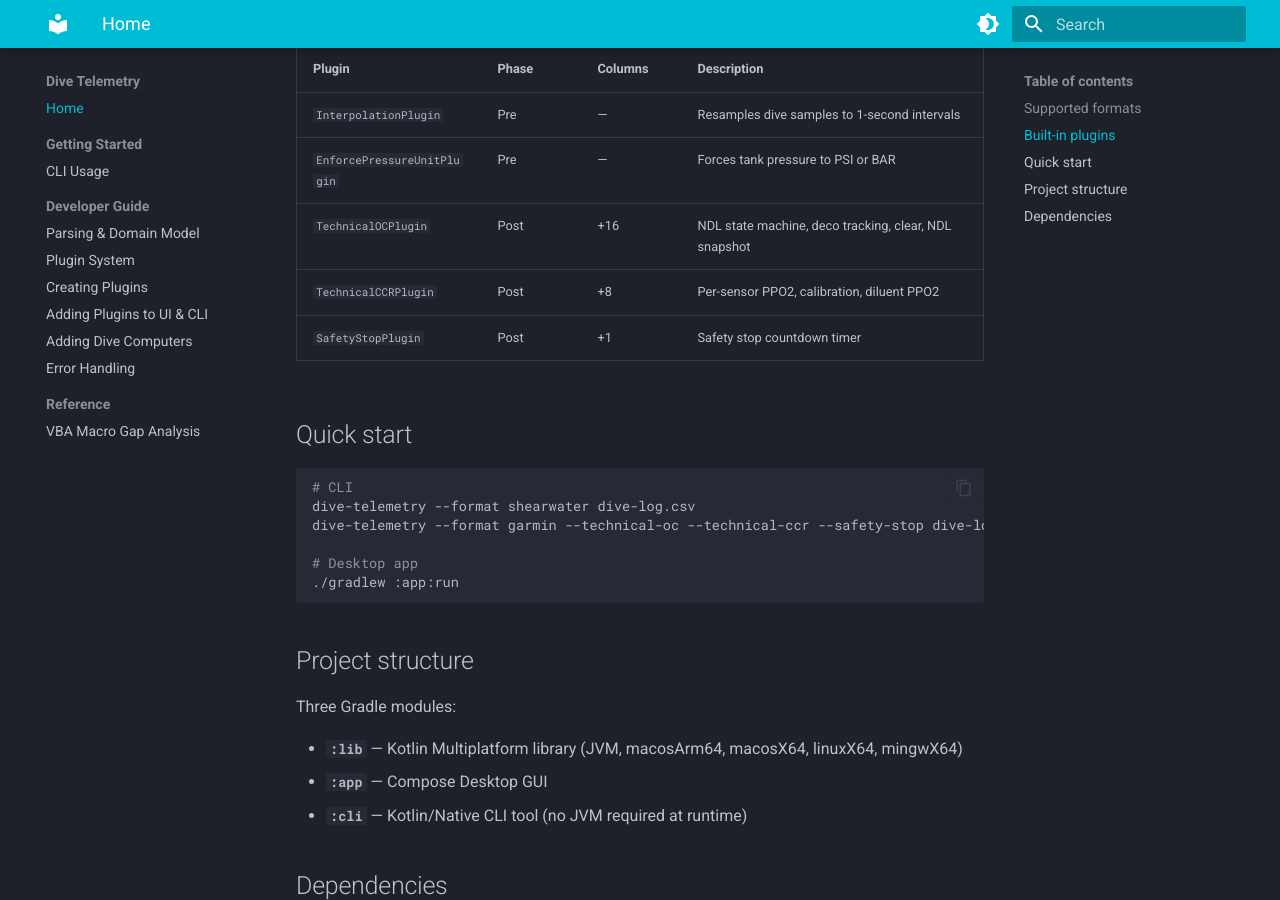
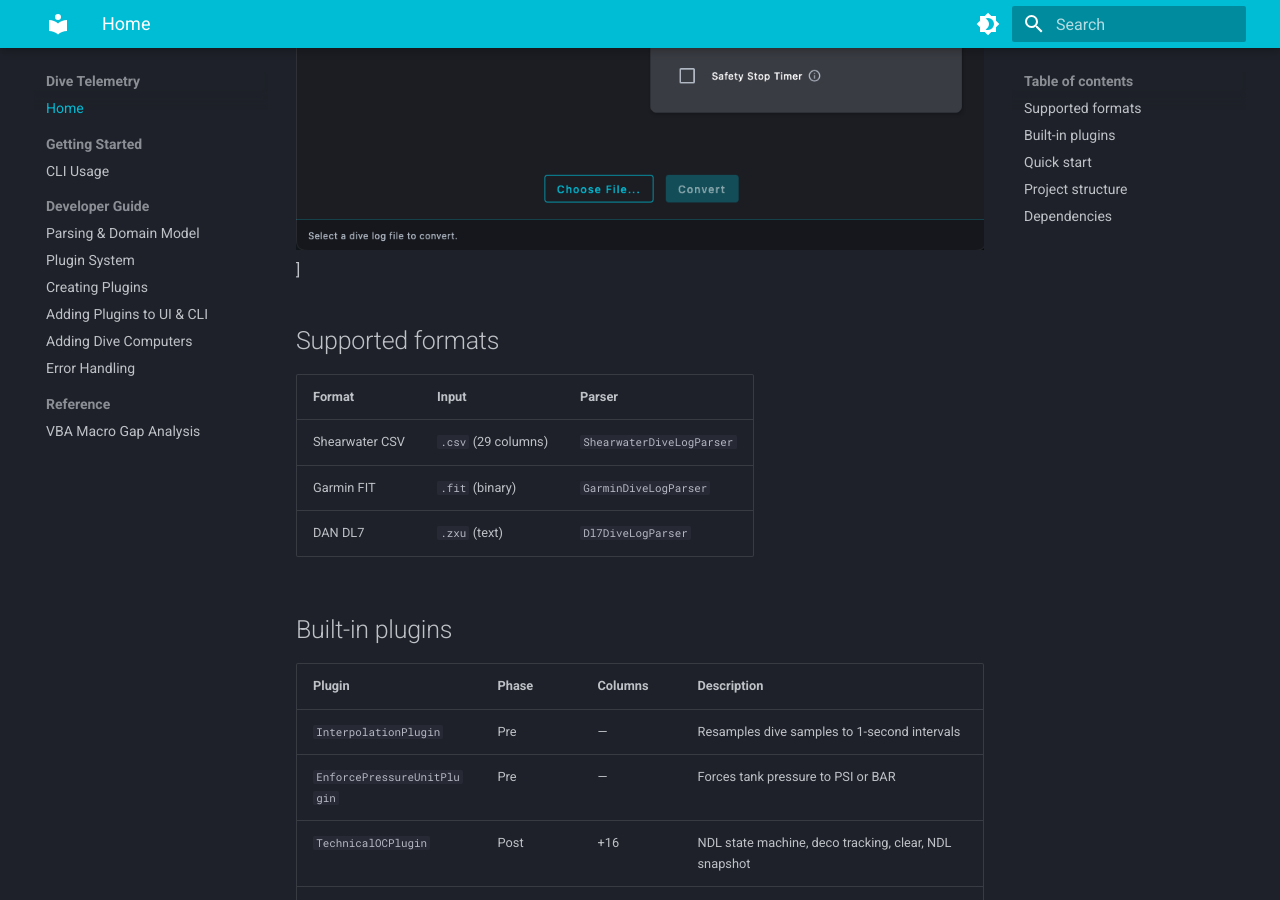
Before and after one commit to onema/dive-telemetry, an MkDocs documentation site: the page built from docs/index.md, in a window 1280 px wide and 900 px high, scrolled down 688 px. Built offline with MkDocs 1.6.1 and Material for MkDocs 9.7.7, drawn with Linux system fonts in a browser that asks for light colours.

Commit message:
More doc updates.

```diff
--- a/docs/index.md
+++ b/docs/index.md
@@ -10,6 +10,9 @@ Source → parse → [DiveLogPlugin chain] → convert (24 cols) → [OutputPlug
 
 The core converter produces **24 columns**. Output plugins add additional columns on demand —
 up to **49 columns** when all three built-in output plugins are enabled.
+
+
+![Dive Telemetry](img/dive-telemetry-ui.png)]
 
 ## Supported formats
 
```
Also changed, not shown: README.md (+2 -0 lines).
